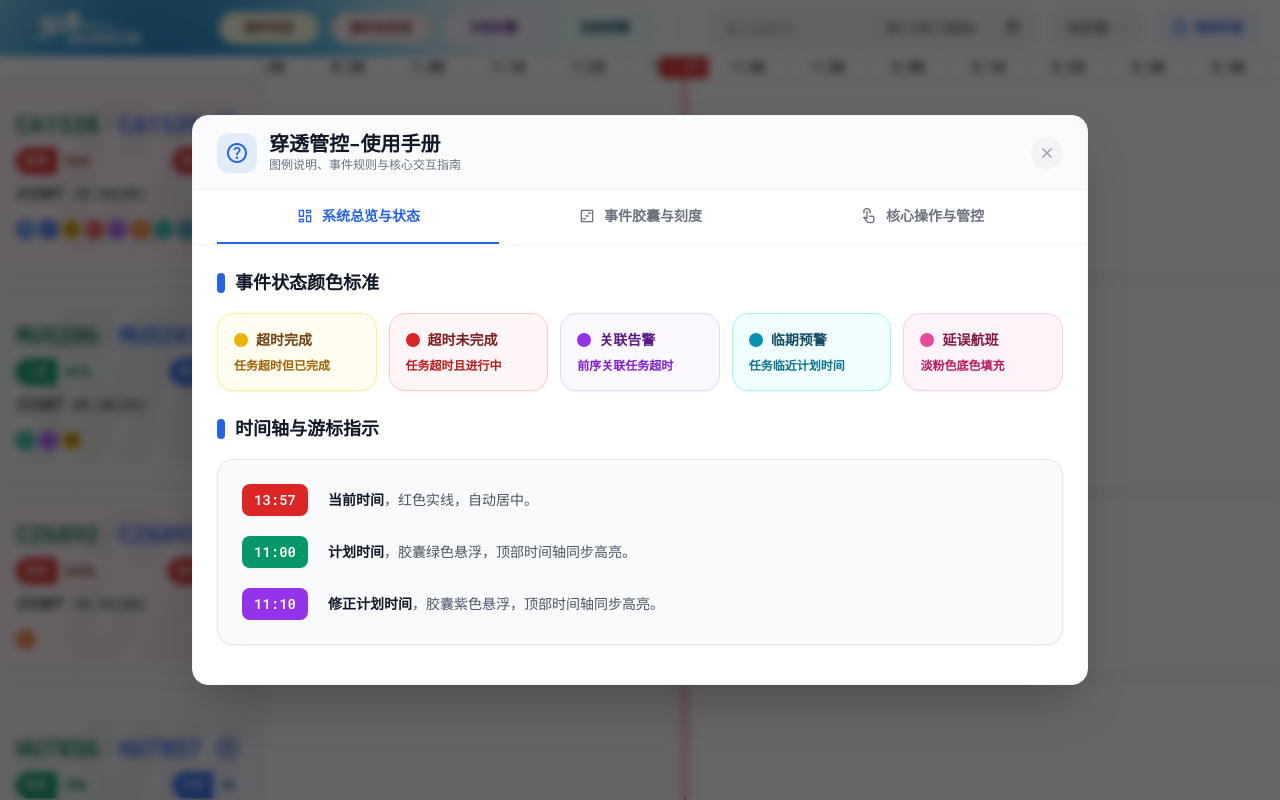
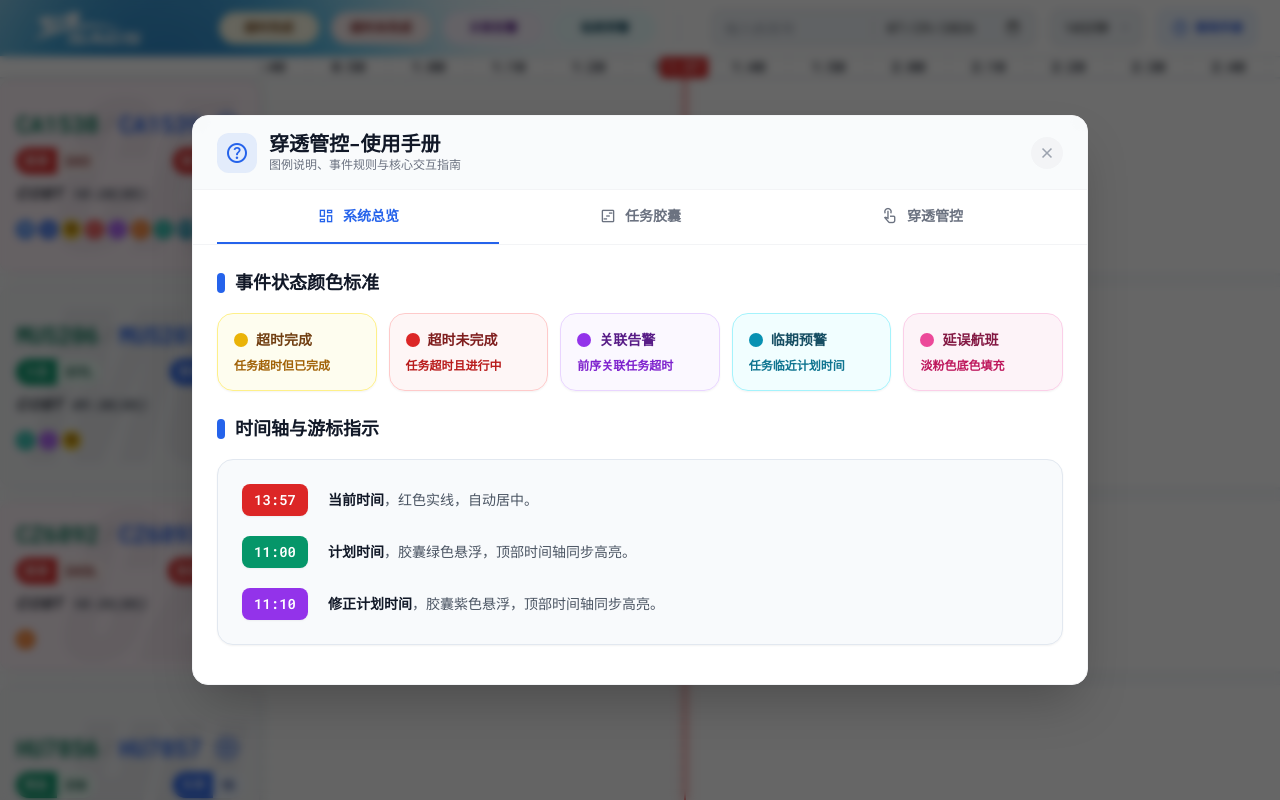
Before and after one commit to fwilyair/flight-ops-center, a React (Vite) app: page / in a window 1280 px wide. Both pictures are taken after a click on the button "打开使用手册与图例说明". Built offline with nearby package versions, Linux system fonts and the light colour scheme.

Commit message:
docs(manual): simplify tab navigation titles

```diff
--- a/components/HelpManualModal.tsx
+++ b/components/HelpManualModal.tsx
@@ -53,7 +53,7 @@ export const HelpManualModal: React.FC<HelpManualModalProps> = ({ isOpen, onClos
             }`}
           >
             <span className="material-symbols-outlined text-lg">dashboard</span>
-            系统总览与状态
+            系统总览
           </button>
           <button
             onClick={() => setActiveTab('events')}
@@ -64,7 +64,7 @@ export const HelpManualModal: React.FC<HelpManualModalProps> = ({ isOpen, onClos
             }`}
           >
             <span className="material-symbols-outlined text-lg">view_timeline</span>
-            事件胶囊与刻度
+            任务胶囊
           </button>
           <button
             onClick={() => setActiveTab('interactions')}
@@ -75,7 +75,7 @@ export const HelpManualModal: React.FC<HelpManualModalProps> = ({ isOpen, onClos
             }`}
           >
             <span className="material-symbols-outlined text-lg">touch_app</span>
-            核心操作与管控
+            穿透管控
           </button>
         </div>
 
```
